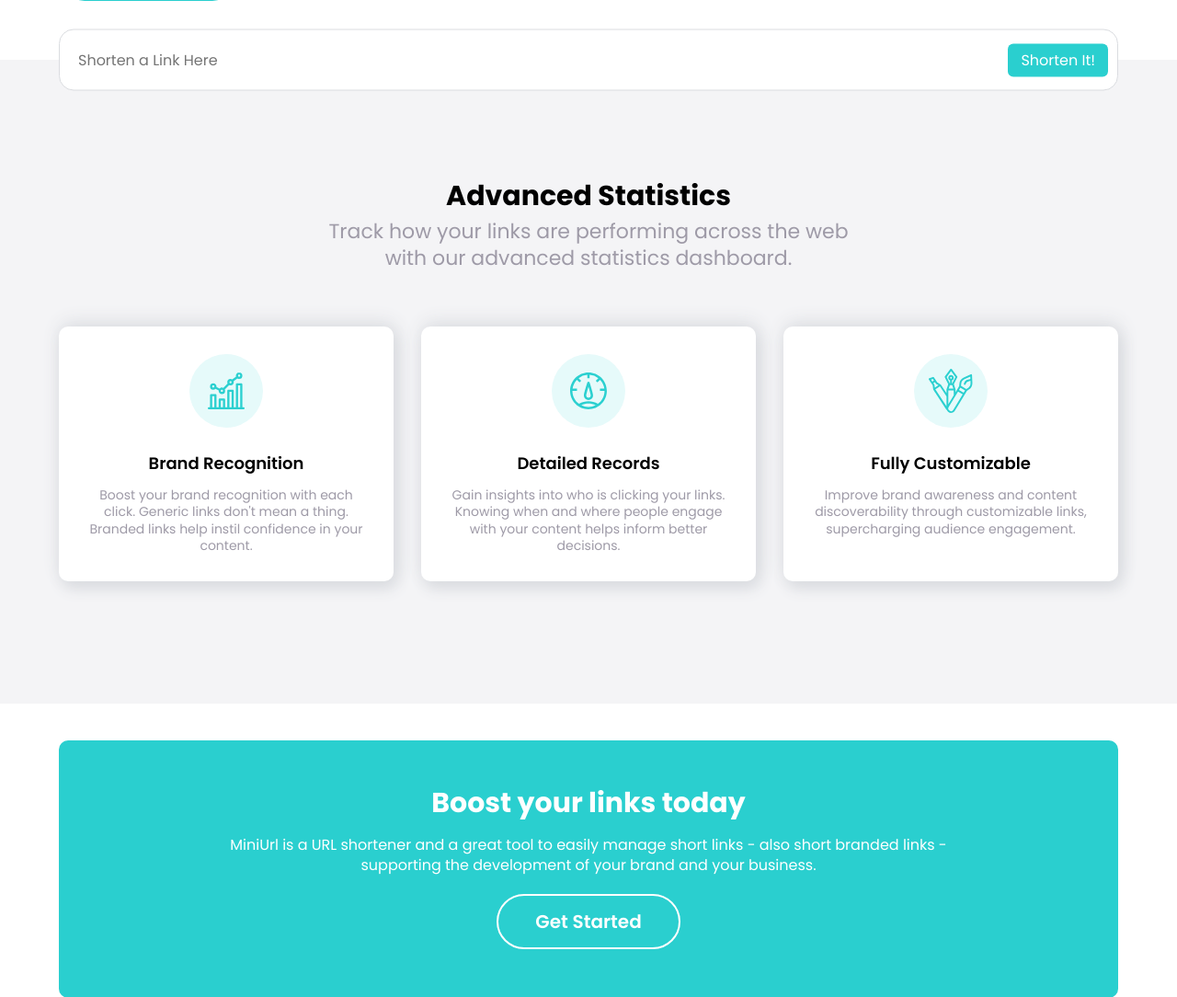
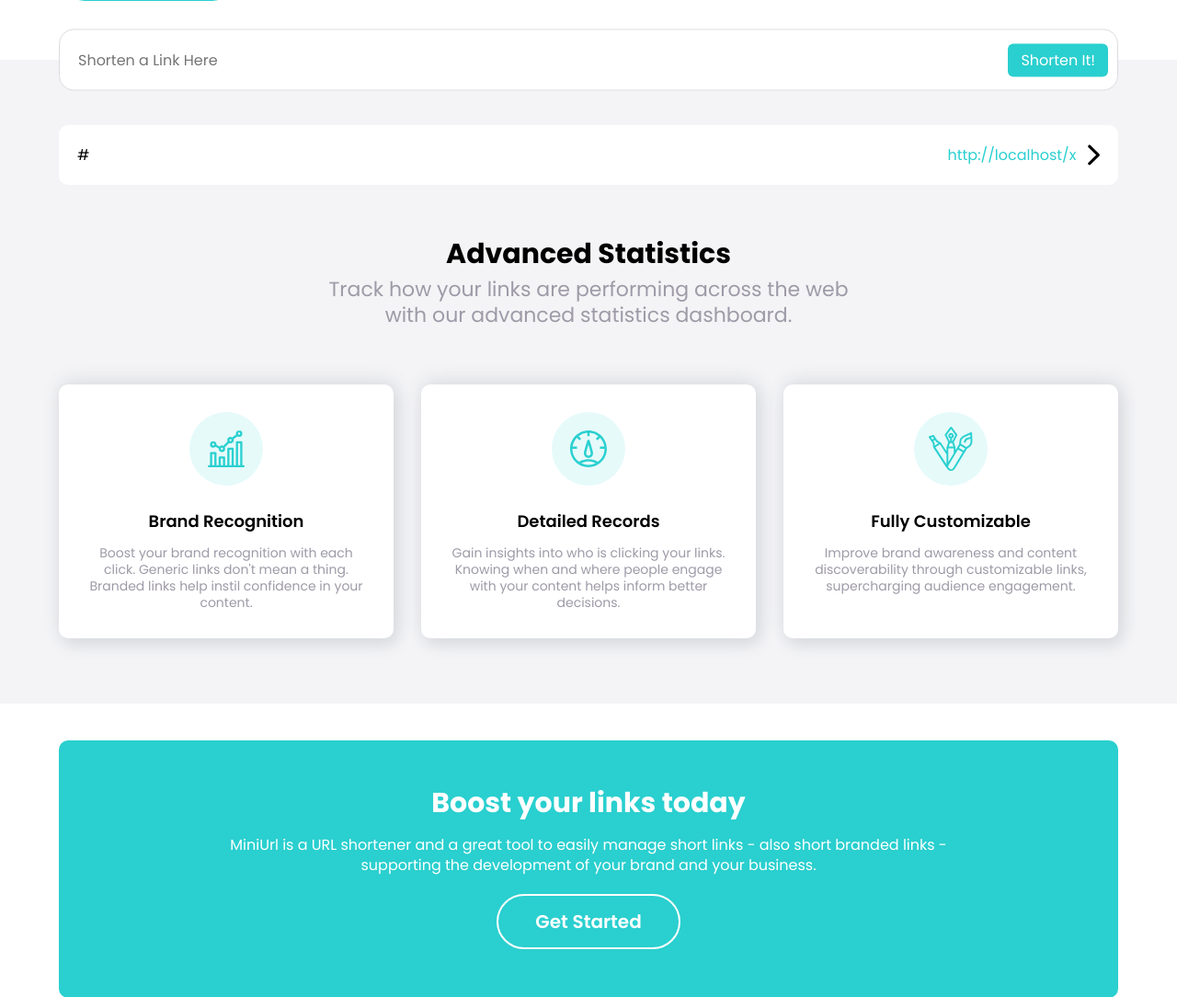
Before and after one commit to itsjatinnagar/miniurl, a Flask app: page / in a window 1280 px wide. Shown: the part 735-1819 px from the top of the page at 92% size. Run offline with Flask 2, Linux system fonts and the light colour scheme; the visitor is signed in with stand-in values (Sample User, id 1); a database or web service that is not in the repository returns one stand-in record (values such as "Sample title"); some libraries are stand-ins or nearby versions.

Commit message:
Display Shortened Links

```diff
--- a/app.py
+++ b/app.py
@@ -1,4 +1,4 @@
-from controllers.database import insertLink, insertUser, readUser, updateLink
+from controllers.database import getLinks, insertLink, insertUser, readUser, updateLink
 from controllers.helper import fetchTitle, generateHash
 from controllers.mailer import emailCode
 from datetime import datetime
@@ -26,7 +26,8 @@ def index():
     if identifiers is None:
         return render_template('index.html')
     else:
-        return render_template('index.html', username = session['user_email'].split('@')[0])
+        data = getLinks(session['userID'])
+        return render_template('index.html', username = session['user_email'].split('@')[0], host=request.host_url, data = data)
 
 
 @app.route("/login", methods=['GET','POST'])
--- a/controllers/database.py
+++ b/controllers/database.py
@@ -100,3 +100,24 @@ def updateLink(id, data):
     cursor.close()
     conn.close()
     return True
+
+def getLinks(userId):
+    conn = connect()
+    if conn is None:
+        return False
+
+    cursor = conn.cursor()
+    query = 'SELECT _id,long_url,hash FROM links WHERE uid = %s ORDER BY creation_date DESC'
+    values = (userId,)
+    try:
+        cursor.execute(query,values)
+    except (Exception, psycopg2.Error) as error:
+        logging.error(error)
+        conn.close()
+        return False
+
+    queryResult = cursor.fetchall()
+
+    cursor.close()
+    conn.close()
+    return queryResult
--- a/controllers/initDB.py
+++ b/controllers/initDB.py
@@ -18,7 +18,7 @@ cursor.execute('CREATE TABLE links('
                '_id SERIAL,'
                'uid INTEGER NOT NULL,'
                'title VARCHAR(925) NOT NULL,'
-               'hash CHAR(16),'
+               'hash VARCHAR(16),'
                'long_url VARCHAR(2048) NOT NULL,'
                'creation_date CHAR(10) NOT NULL,'
                'click INTEGER NOT NULL DEFAULT 0,'
--- a/static/css/style.css
+++ b/static/css/style.css
@@ -150,7 +150,8 @@ section.form-wrapper {
 }
 
 main {
-    height: 700px;
+    padding-block: 50px;
+    min-height: 700px;
     display: flex;
     row-gap: 60px;
     flex-direction: column;
@@ -158,6 +159,51 @@ main {
     justify-content: center;
     text-align: center;
     background-color: var(--light-gray);
+}
+
+.links-wrapper {
+    margin: 0;
+    padding: 20px;
+    background-color: #ffffff;
+    border-radius: 10px;
+}
+
+.link-card {
+    padding-block: 10px;
+    display: flex;
+    justify-content: space-between;
+    column-gap: 10px;
+    border-bottom: 1px solid #dadce0;
+}
+
+.link-card:first-of-type {
+    padding-block-start: 0;
+}
+
+.link-card:last-of-type {
+    padding-block-end: 0;
+    border-bottom: none;
+}
+
+.link-card p {
+    line-height: normal;
+}
+
+.link-card .long-url {
+    overflow: hidden;
+    text-overflow: ellipsis;
+}
+
+.link-card .short-url {
+    margin-left: auto;
+    color: var(--primary-color);
+}
+
+.link-card .btn-sidebar,
+.link-card .btn-sidebar img {
+    height: 25px;
+    width: auto;
+    cursor: pointer;
 }
 
 .feature-header,
--- a/templates/index.html
+++ b/templates/index.html
@@ -72,6 +72,25 @@
             </form>
         </section>
         <main>
+            {% if username %}
+            <div class="links-wrapper container">
+                {% for record in data %}
+                <div class="link-card">
+                    <p class="long-url">{{ record[1] }}</p>
+                    <p class="short-url">{{ host+record[2] }}</p>
+                    <button
+                        class="btn-sidebar"
+                        data-record-id="{{ record[0] }}"
+                    >
+                        <img
+                            src="/static/images/icon-arrow.svg"
+                            alt="miniurl-icon-arrow"
+                        />
+                    </button>
+                </div>
+                {% endfor %}
+            </div>
+            {% endif %}
             <div class="feature-header container">
                 <h2>Advanced Statistics</h2>
                 <p>
```
Also changed, not shown: controllers/helper.py (+3 -5 lines), static/images/icon-arrow.svg (added).
